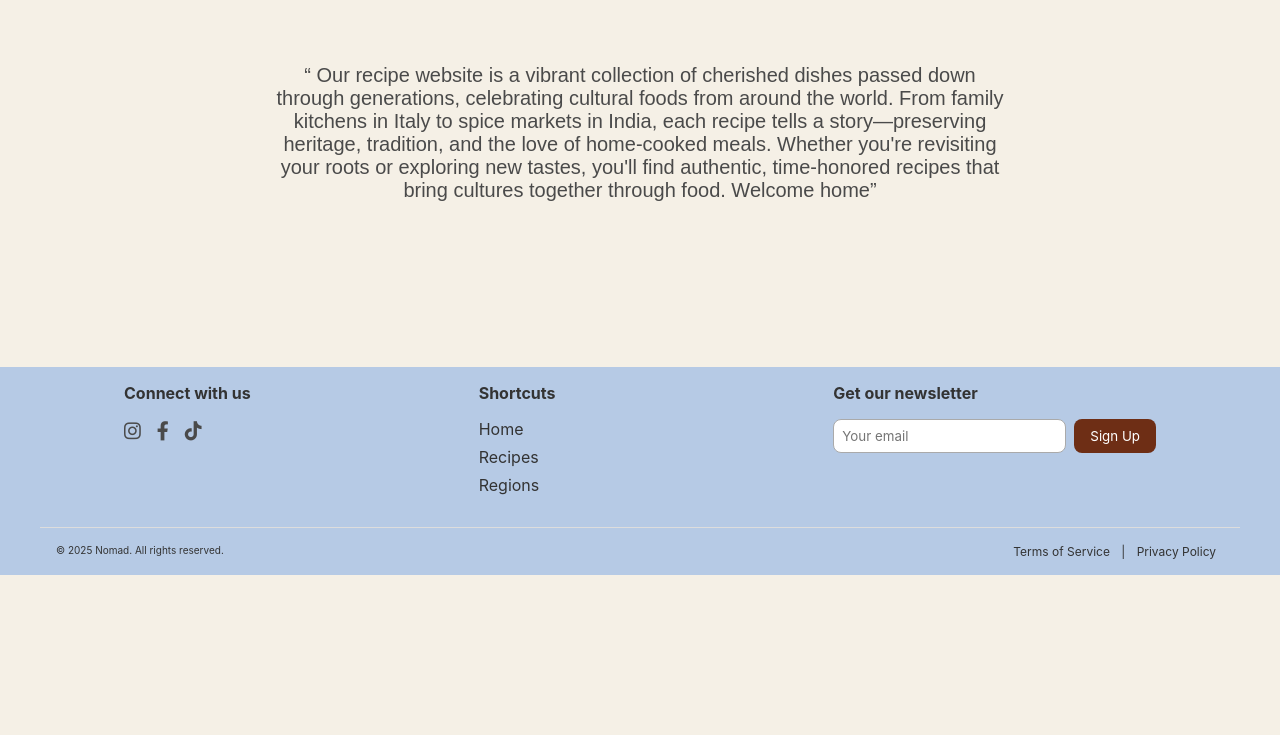
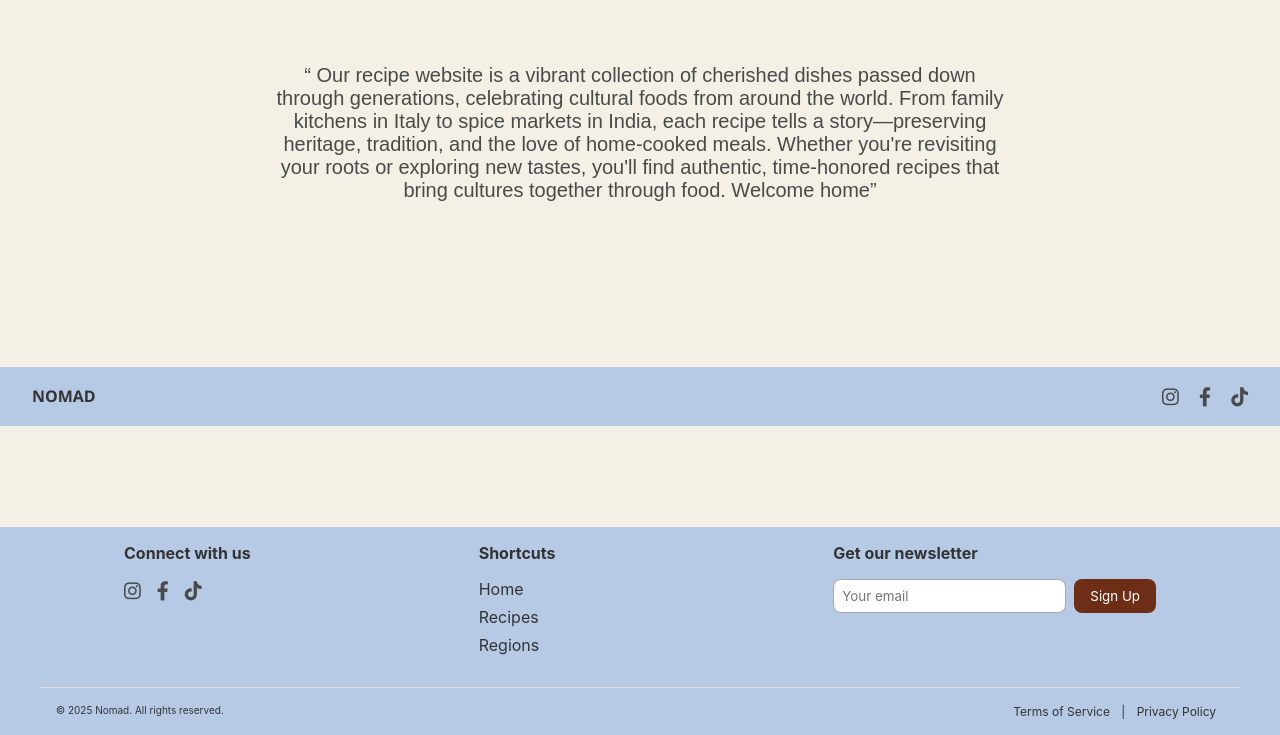
Before and after one commit to web-design-project-2025/web-design-project-group-29, a website: page index.html in a window 1280 px wide. Shown: the part 640-1375 px from the top of the page. Before the commit the page ends 1215 px from the top, so only its background shows below. Drawn offline with Linux system fonts and the light colour scheme.

Commit message:
QUICK FIXES

```diff
--- a/index.html
+++ b/index.html
@@ -41,7 +41,15 @@
         </p>
       </section>
     </main>
-
+    <!-- footer -->
+    <footer>
+      <div class="footer-left">NOMAD</div>
+      <div class="footer-right">
+        <a href="#"><i class="fab fa-instagram"></i></a>
+        <a href="#"><i class="fab fa-facebook-f"></i></a>
+        <a href="#"><i class="fab fa-tiktok"></i></a>
+      </div>
+    </footer>
     <script src="script/load-navbar.js"></script>
   </body>
 </html>
```
